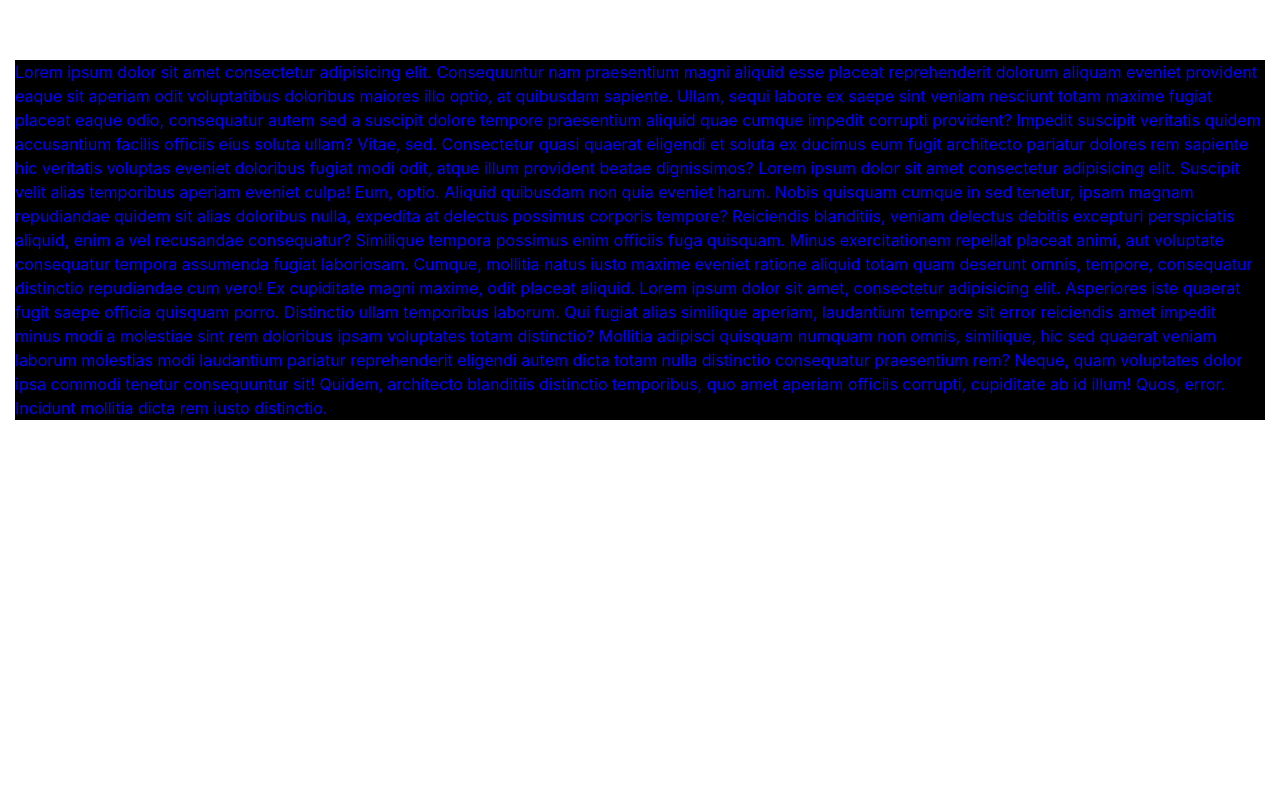
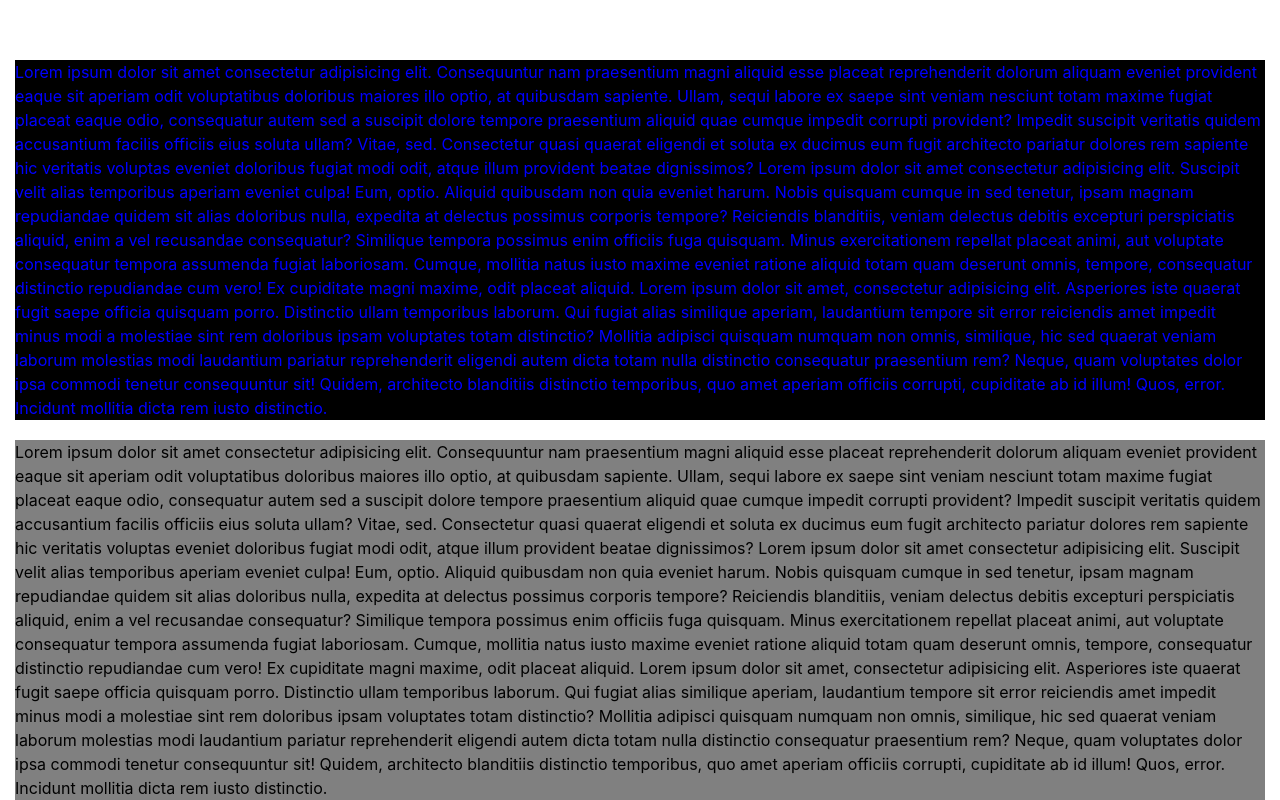
Before and after one commit to JARV94/RepositorioPrueba, a plain HTML site: page index.html in a window 1280 px wide. Shown: the part 1240-2040 px from the top of the page. Before the commit the page ends 1660 px from the top, so only its background shows below. Drawn offline with Linux system fonts and the light colour scheme.

Commit message:
Agregar parrafo con fondo gris

```diff
--- a/index.html
+++ b/index.html
@@ -200,6 +200,29 @@
             distinctio temporibus, quo amet aperiam officiis corrupti, cupiditate ab id illum! Quos, error. Incidunt mollitia
             dicta rem iusto distinctio.
         </div>
+        <div style="background: gray; color: black; margin-top: 20px;" id="parrafo">
+                Lorem ipsum dolor sit amet consectetur adipisicing elit. Consequuntur nam praesentium magni aliquid esse placeat reprehenderit
+                dolorum aliquam eveniet provident eaque sit aperiam odit voluptatibus doloribus maiores illo optio, at quibusdam
+                sapiente. Ullam, sequi labore ex saepe sint veniam nesciunt totam maxime fugiat placeat eaque odio, consequatur
+                autem sed a suscipit dolore tempore praesentium aliquid quae cumque impedit corrupti provident? Impedit suscipit
+                veritatis quidem accusantium facilis officiis eius soluta ullam? Vitae, sed. Consectetur quasi quaerat eligendi
+                et soluta ex ducimus eum fugit architecto pariatur dolores rem sapiente hic veritatis voluptas eveniet doloribus
+                fugiat modi odit, atque illum provident beatae dignissimos? Lorem ipsum dolor sit amet consectetur adipisicing
+                elit. Suscipit velit alias temporibus aperiam eveniet culpa! Eum, optio. Aliquid quibusdam non quia eveniet harum.
+                Nobis quisquam cumque in sed tenetur, ipsam magnam repudiandae quidem sit alias doloribus nulla, expedita at
+                delectus possimus corporis tempore? Reiciendis blanditiis, veniam delectus debitis excepturi perspiciatis aliquid,
+                enim a vel recusandae consequatur? Similique tempora possimus enim officiis fuga quisquam. Minus exercitationem
+                repellat placeat animi, aut voluptate consequatur tempora assumenda fugiat laboriosam. Cumque, mollitia natus
+                iusto maxime eveniet ratione aliquid totam quam deserunt omnis, tempore, consequatur distinctio repudiandae cum
+                vero! Ex cupiditate magni maxime, odit placeat aliquid. Lorem ipsum dolor sit amet, consectetur adipisicing elit.
+                Asperiores iste quaerat fugit saepe officia quisquam porro. Distinctio ullam temporibus laborum. Qui fugiat alias
+                similique aperiam, laudantium tempore sit error reiciendis amet impedit minus modi a molestiae sint rem doloribus
+                ipsam voluptates totam distinctio? Mollitia adipisci quisquam numquam non omnis, similique, hic sed quaerat veniam
+                laborum molestias modi laudantium pariatur reprehenderit eligendi autem dicta totam nulla distinctio consequatur
+                praesentium rem? Neque, quam voluptates dolor ipsa commodi tenetur consequuntur sit! Quidem, architecto blanditiis
+                distinctio temporibus, quo amet aperiam officiis corrupti, cupiditate ab id illum! Quos, error. Incidunt mollitia
+                dicta rem iusto distinctio.
+            </div>
     </div>
 </body>
 
```
